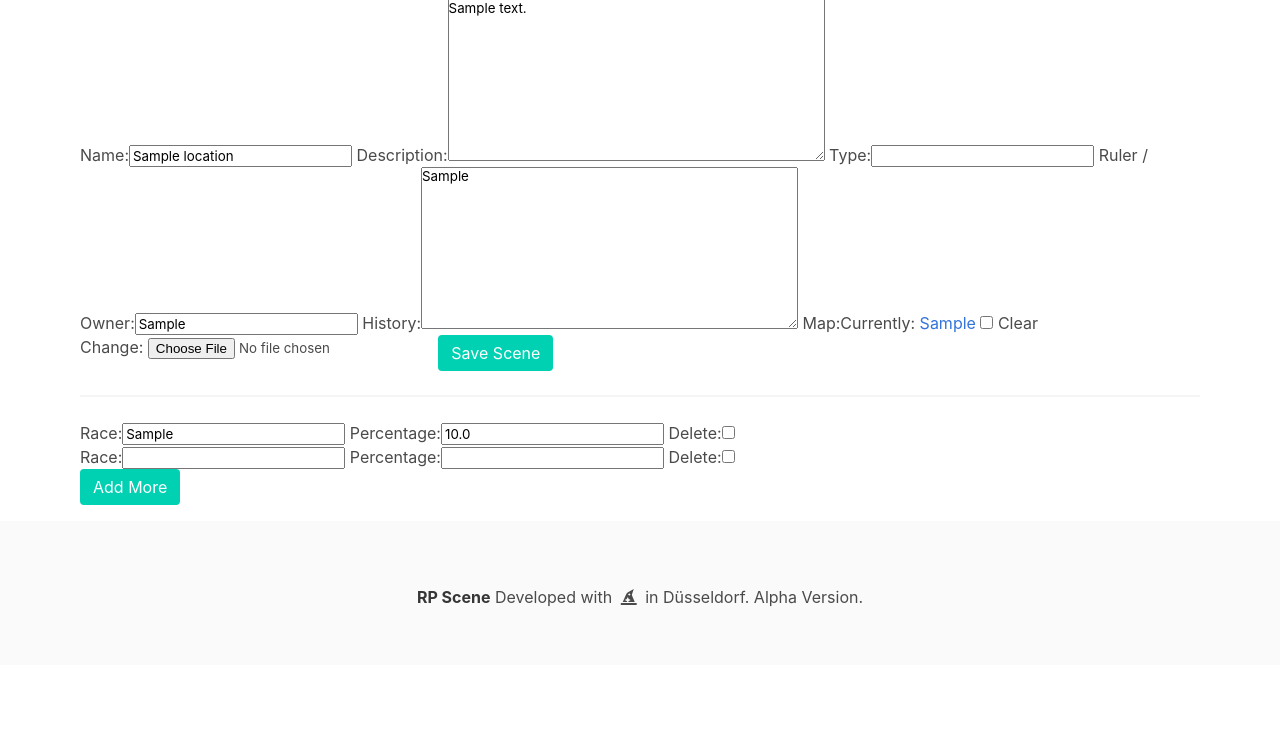
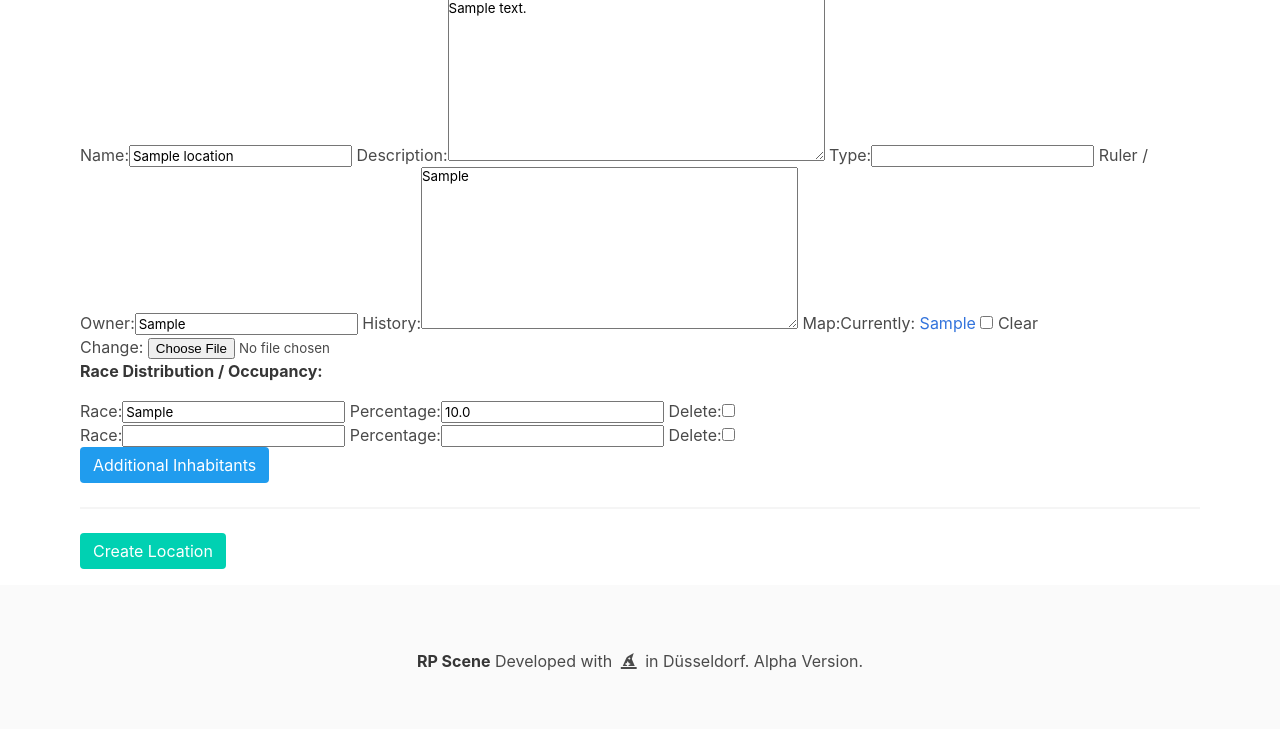
Before and after one commit to Phaetec/rpscene, a Django app: page /locations/edit/1 in a window 1280 px wide. Shown: the part 306-1035 px from the top of the page. Before the commit the page ends 913 px from the top, so only its background shows below. Run offline with Django 3.2, Linux system fonts and the light colour scheme; a user stored in the database is signed in; tables that the repository leaves empty hold one stand-in row (values such as "Sample post"); style sheets or scripts are compiled from the project's sources; some libraries are stand-ins or nearby versions.

Commit message:
Flesh out look

```diff
--- a/locations/templates/locations/edit.html
+++ b/locations/templates/locations/edit.html
@@ -7,8 +7,7 @@
             <form method="POST" enctype="multipart/form-data">
                 {% csrf_token %}
                 {{ form|bulma }}
-                <button type="submit" class="button is-primary">Save Scene</button>
-                <hr>
+                <p><strong>Race Distribution / Occupancy:</strong></p>
                 <div id="form_set">
                     {{ occupancies.management_form }}
                     {% for extra_form in occupancies.forms %}
@@ -19,12 +18,14 @@
                         </div>
                     {% endfor %}
                 </div>
-                <input type="button" value="Add More" id="add_more" class="button is-primary">
+                <input type="button" value="Additional Inhabitants" id="add_more" class="button is-info">
                 <div id="empty_form" style="display:none">
                     <table class='no_error'>
                         {{ occupancies.empty_form|bulma }}
                     </table>
                 </div>
+                <hr/>
+                <button type="submit" class="button is-primary">Create Location</button>
             </form>
         </div>
     </div>
```
Also changed, not shown: locations/templates/locations/create.html (+4 -3 lines), locations/templates/locations/create_inner.html (+4 -3 lines).
